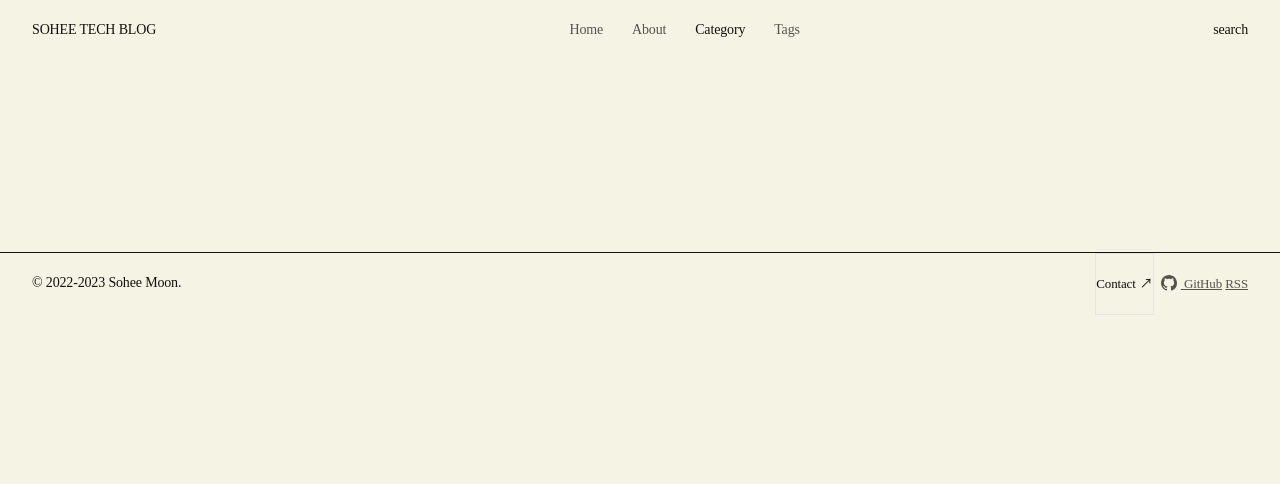
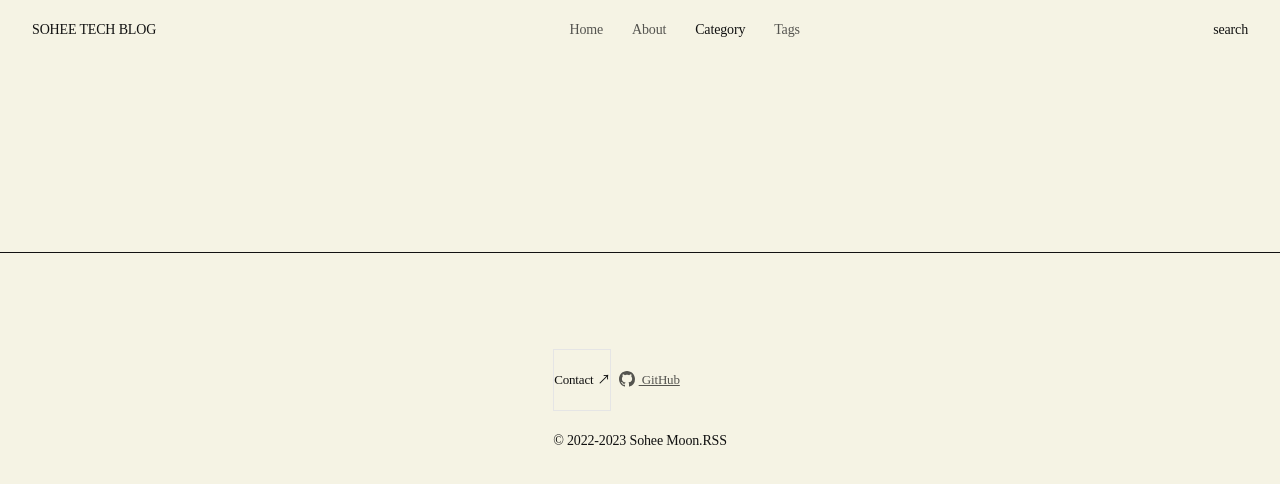
Before and after one commit to soheetech/soheetech.github.io, a Jekyll site: the page built from category.md, in a window 1280 px wide. Shown: the top 484 px of the page. Built offline with Jekyll 4.4.1, drawn with Linux system fonts in a browser that asks for light colours; some web fonts are replaced.

Commit message:
Update default.html

```diff
--- a/_layouts/default.html
+++ b/_layouts/default.html
@@ -1,9 +1,9 @@
 <!DOCTYPE html>
 <html lang="{{ page.lang | default: "ko" }}">
   {%- include head.html -%}
-  <body a="{{ site.theme_config.appearance | default: "light" }}" class="{% if page.layout == "home" or page.layout == "category" %}bg-yellow{% elsif page.title == "About" %}bg-green{% else %}bg-default{% endif %}">
+  <body a="{{ site.theme_config.appearance | default: "light" }}">
     <main class="page-content" aria-label="Content">
-      <header class="{% if page.layout == "home" or page.layout == "category" %}bg-yellow{% elsif page.title == "About" %}bg-green{% else %}bg-default{% endif %}">
+      <header>
         <h1><a href="{{ "/" }}">{{ site.title | upcase }}</a></h1>
         <nav>
           <ul>
@@ -15,11 +15,10 @@
         </nav>
         <div><a href="">search</a></div>
       </header>
+      <section class="w">{{ content }}</section>
+      <footer>
         <div class="w">
-        <section>{{ content }}</section>
-      </div>
-      <footer>
-        <span class="copyright">&copy; 2022-2023 Sohee Moon.</span>
+          <div>
             <span class="social">
               <a href="mailto:{{ site.email }}" class="type-button type-blank">Contact</a>
               <a href="https://github.com/soheetech" target="_blank" class="type-button type-text margin-right">
@@ -27,8 +26,10 @@
                   <path fill-rule="evenodd" d="M8 0C3.58 0 0 3.58 0 8c0 3.54 2.29 6.53 5.47 7.59.4.07.55-.17.55-.38 0-.19-.01-.82-.01-1.49-2.01.37-2.53-.49-2.69-.94-.09-.23-.48-.94-.82-1.13-.28-.15-.68-.52-.01-.53.63-.01 1.08.58 1.23.82.72 1.21 1.87.87 2.33.66.07-.52.28-.87.51-1.07-1.78-.2-3.64-.89-3.64-3.95 0-.87.31-1.59.82-2.15-.08-.2-.36-1.02.08-2.12 0 0 .67-.21 2.2.82.64-.18 1.32-.27 2-.27.68 0 1.36.09 2 .27 1.53-1.04 2.2-.82 2.2-.82.44 1.1.16 1.92.08 2.12.51.56.82 1.27.82 2.15 0 3.07-1.87 3.75-3.65 3.95.29.25.54.73.54 1.48 0 1.07-.01 1.93-.01 2.2 0 .21.15.46.55.38A8.013 8.013 0 0016 8c0-4.42-3.58-8-8-8z"></path>
                 </svg> GitHub
               </a>
-          <a href="feed.xml" target="_blank" class="type-button type-text">RSS</a>
             </span>
+          </div>
+          <p><span class="copyright">&copy; 2022-2023 Sohee Moon.</span><a href="feed.xml" target="_blank">RSS</a></p>
+        </div>
       </footer>
     </main>
 
```
Lines whose indentation alone changed are shown as unchanged.
